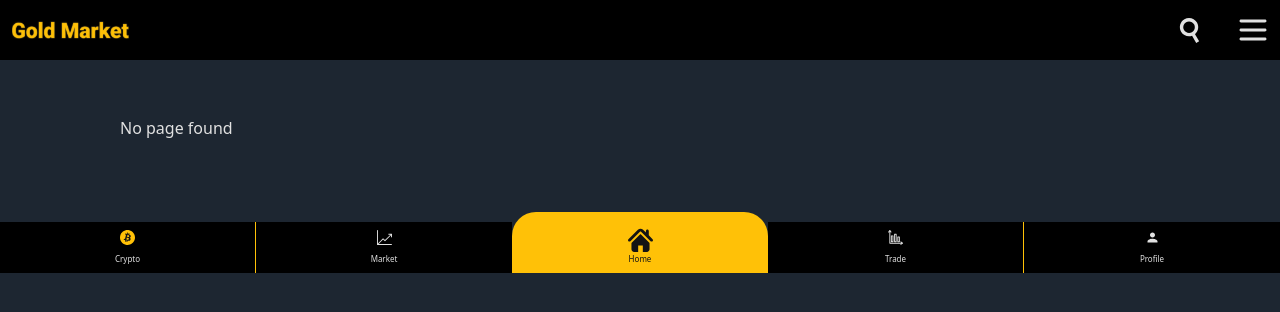
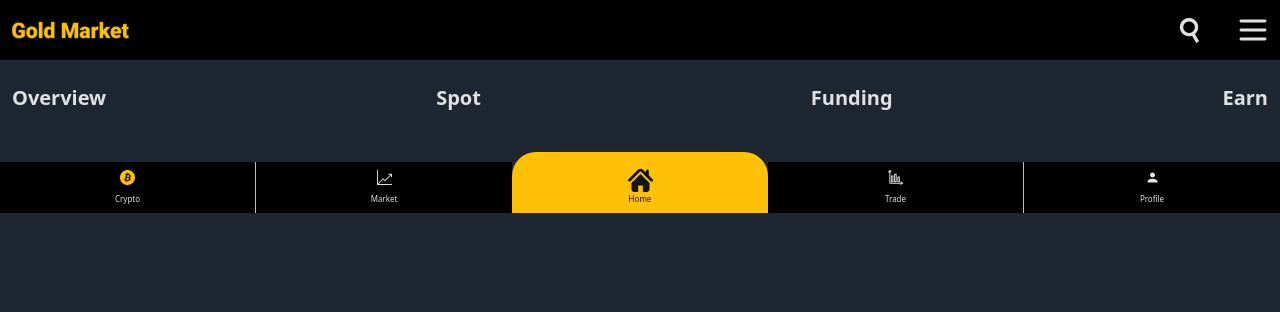
Before and after one commit to Anikcse19/Gold_coin_2, a React (Vite) app: page /manage/overview in a window 1280 px wide. Shown: the top 312 px of the page. Built offline with nearby package versions, Linux system fonts and the light colour scheme.

Commit message:
resolve routing

```diff
--- /dev/null
+++ b/src/pages/Manage/index.tsx
@@ -0,0 +1,44 @@
+import React from 'react';
+
+const Manage = () => {
+  const [currentDynamicComp, setCurrentDynamicComp]: any = 'overview';
+
+  return (
+    <div>
+      <nav>
+        <ul className="flex justify-between font-bold text-xl px-3 py-6">
+          <li
+            onClick={() => {
+              setCurrentDynamicComp('Overview');
+            }}
+          >
+            Overview
+          </li>
+          <li
+            onClick={() => {
+              setCurrentDynamicComp('Spot');
+            }}
+          >
+            Spot
+          </li>
+          <li
+            onClick={() => {
+              setCurrentDynamicComp('Funding');
+            }}
+          >
+            Funding
+          </li>
+          <li
+            onClick={() => {
+              setCurrentDynamicComp('Earn');
+            }}
+          >
+            Earn
+          </li>
+        </ul>
+      </nav>
+    </div>
+  );
+};
+
+export default Manage;
--- a/src/routes/routes.tsx
+++ b/src/routes/routes.tsx
@@ -6,6 +6,7 @@ import Login from '../pages/Login';
 import NotFound from '../pages/NotFound';
 import Register from '../pages/Register';
 import { useViewerModeStore } from '../stores/viewermode';
+import Manage from '../pages/Manage/index';
 
 const RouteSwitcher = () => {
   const { viewMode } = useViewerModeStore();
@@ -31,6 +32,10 @@ const routes = createBrowserRouter([
         element: <Home />,
       },
       {
+        path: 'manage/overview',
+        element: <Manage />,
+      },
+      {
         path: 'forget-password',
         element: <ForgetPass />,
       },
```
